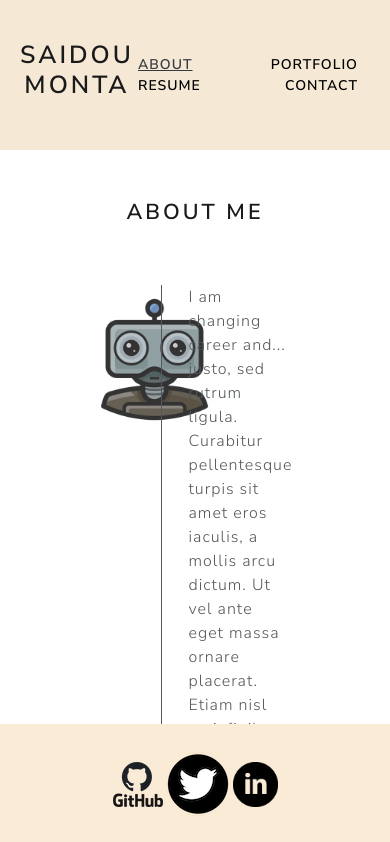
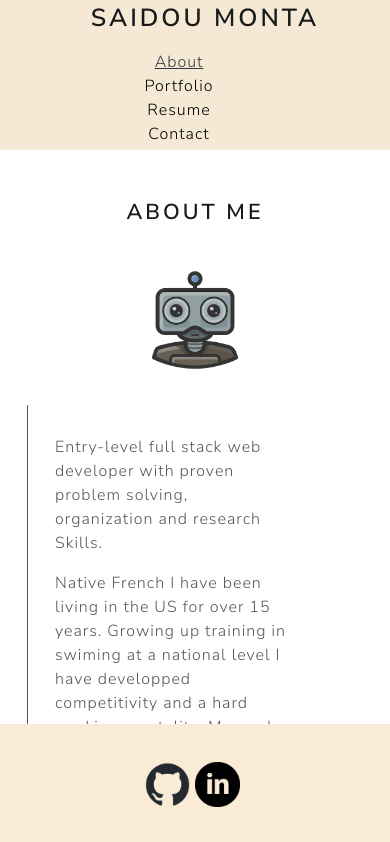
Before and after one commit to Saidou25/React-Portfolio, a React (Create React App) app: page / in a window 390 px wide. Shown: the top 842 px of the page. Built offline with nearby package versions, Linux system fonts and the light colour scheme.

Commit message:
worked on mobile view

```diff
--- a/src/components/Footer.js
+++ b/src/components/Footer.js
@@ -1,7 +1,7 @@
 import React from 'react';
 import '../styles/Footer.css';
-import logo from '../assets/images/logo.png';
-import twitter from '../assets/images/twitterlogo.png';
+import logo from '../assets/images/github-mark-1.png';
+// import twitter from '../assets/images/twitterlogo.png';
 import linkedIn from '../assets/images/linkedIn.png';
 
 function Footer() {
@@ -9,13 +9,11 @@ function Footer() {
   return (
     <footer className="footer">
       <a href="https://github.com/Saidou25">
-        <img src={logo} alt="minicat"></img>
+        <img src={logo} className='github' alt="minicat"></img>
       </a>
-      <a href="https://github.com/Saidou25">
-        {/* I do not have a twete account yet and my stack Overflow hasn' t been active
-       so i have linded all logos to my github instead. */}
+      {/* <a href="https://github.com/Saidou25">
         <img src={twitter} alt="minibird"></img>
-      </a>
+      </a> */}
       <a href="https://www.linkedin.com/feed/">
         <img src={linkedIn} className='linkedIn' alt="letters l n"></img>
       </a>
--- a/src/components/Navigation.js
+++ b/src/components/Navigation.js
@@ -7,11 +7,10 @@ function Navigation({ currentPage, handlePageChange, pages }) {
   return (
 
     <div className='row header'>
-      <div className='col-4 myname'><h1>Saidou Monta</h1>
+      <div className='col-lg-4 flex myname'><h1>Saidou Monta</h1>
       </div>
-      <div className='col-8'>
-        <div className="navbar">
-          <div className="navbar" id='nav'>
+      <div className='col-lg-8'>
+        <div className="navigation" id='nav'>
           {pages.map((page) => (
             <article key={page} className='nav-item'>
               <a
@@ -25,7 +24,7 @@ function Navigation({ currentPage, handlePageChange, pages }) {
             </article>
           ))}
         </div>
-        </div>
+
       </div>
     </div>
   );
--- a/src/components/pages/About.js
+++ b/src/components/pages/About.js
@@ -7,26 +7,24 @@ function About() {
     <div className='about'>
       <h3 className='title'>About Me</h3>
       <div className='row'>
-        <div className='col-5'>
-          <img src={robot} className="responsive flex" alt="robot icon"></img>
+        <div className='col-lg-5 col-md-12 worker'>
+          <img src={robot} className="responsive" alt="Worker"></img>
         </div>
-        <div className='col-7'>
+        <div className='col-lg-7 col-md-12 flex about-me'>
           <p className='story'>
-
-            I am changing career and... justo, sed rutrum ligula.
-            Curabitur pellentesque turpis sit amet eros iaculis, a mollis arcu
-            dictum. Ut vel ante eget massa ornare placerat. Etiam nisl orci, finibus
-            sodales volutpat et, hendrerit ut dolor. Suspendisse porta dictum nunc,
-            sed pretium risus rutrum eget. Nam consequat, ligula in faucibus
-            vestibulum, nisi justo laoreet risus, luctus luctus mi lacus sit amet
-            libero. Class aptent taciti sociosqu ad litora torquent per conubia
-            nostra, per inceptos himenaeos. Mauris pretium condimentum tellus eget
-            lobortis. Interdum et malesuada fames ac ante ipsum primis in faucibus.
-            Donec placerat accumsan mi, ut congue neque placerat eu. Donec nec ipsum
-            in velit pellentesque vehicula sit amet at augue. Maecenas aliquam
-            bibendum congue. Pellentesque semper, lectus non ullamcorper iaculis,
-            est ligula suscipit velit, sed bibendum turpis dui in sapien.
-
+            Entry-level full stack web developer with proven problem solving, organization and research Skills.</p>
+          <p className='story'>
+            Native French I have been living in the US for over 15 years. Growing up training in
+            swiming at a national level I have developped competitivity and a hard working mentality.
+            My work journey started as a musician followed with the restautant industry in which
+            I started in New York City as a dishwasher and climbed my way up to general manager.
+          </p>
+          <p className='story'>
+            Through my work experiences I have developped a lot of skills such as adaptability,
+            strong work ethic, team work, communication, attention to details, doing the "extra step" and many more.
+          </p>
+          <p className='story'>
+            Seeking a full stack web developer role to pursue my new passion for building web sites and applications and grow with and within a conpany.
           </p>
         </div>
       </div>
--- a/src/styles/About.css
+++ b/src/styles/About.css
@@ -4,7 +4,7 @@
      margin-bottom: 20px;
  }
 
- .col-7 {
+ .about-me {
      border-left: 1px solid;
      border-top-color: black;
  }
@@ -12,17 +12,63 @@
  .about {
      margin-top: 50px;
      height: 550px;
+     width: 70%;
+     margin-right: auto;
+     margin-left: auto;
  }
 
  .responsive {
-     width: 100%;
-     max-width: 250px;
-     height: auto;
-     margin-left: 80px;
+     display: flex;
+     max-width: 50%;
+     max-height: 50%;
+     margin-right: auto;
+     margin-left: auto;
+     margin-top: -20px;
  }
 
  .story {
      margin-right: 60px;
      margin-left: 15px;
-     margin-right:100px;
+     margin-right: 60px;
  }
+
+ @media screen and (max-width: 990px) {
+     .image {
+         background-color: aquamarine;
+     }
+
+     .about-me {
+         padding-top: 30px;
+
+     }
+
+     .title {
+         text-align: center;
+         height: 35px;
+         margin-bottom: 20px;
+     }
+
+     .about {
+         margin-top: 50px;
+         height: 550px;
+         width: 80%;
+         margin-right: auto;
+         margin-left: auto;
+     }
+
+     .responsive {
+         display: flex;
+         max-width: 80%;
+         max-height: 80%;
+         margin-right: auto;
+         margin-left: auto;
+         align-items: center;
+
+     }
+
+     .worker {
+         height: 150px;
+         display: flex;
+         align-items: center;
+     }
+ };
--- a/src/styles/Footer.css
+++ b/src/styles/Footer.css
@@ -10,4 +10,8 @@
 }
 .linkedIn {
     max-width: 45px;
+    margin: 5px;
 }
+.github {
+    max-width: 45px;
+}
--- a/src/styles/Navigation.css
+++ b/src/styles/Navigation.css
@@ -1,13 +1,15 @@
  .header {
-    /* display: flex; */
+
      color: black;
      align-items: center;
+     justify-content: space-between;
      background-color: rgb(245, 233, 214);
      height: 150px;
  }
 
  .nav-item {
      color: black;
+
  }
 
  h1 {
@@ -15,10 +17,18 @@
      margin-left: 20px;
  }
 
- .myname {
-    display: flex;
- }
- .col-8 {
+.navigation {
     display: flex;
     justify-content: flex-end;
- }
+}
+@media screen and (max-width: 390px) {
+    .navigation {
+        flex-direction: column;
+        align-items: center;
+    }
+    .nav-item {
+        /* justify-content: center; */
+        color: black;
+
+    }
+}
```
Also changed, not shown: src/assets/images/github-mark-1.png (added). Lines whose indentation alone changed are shown as unchanged.
